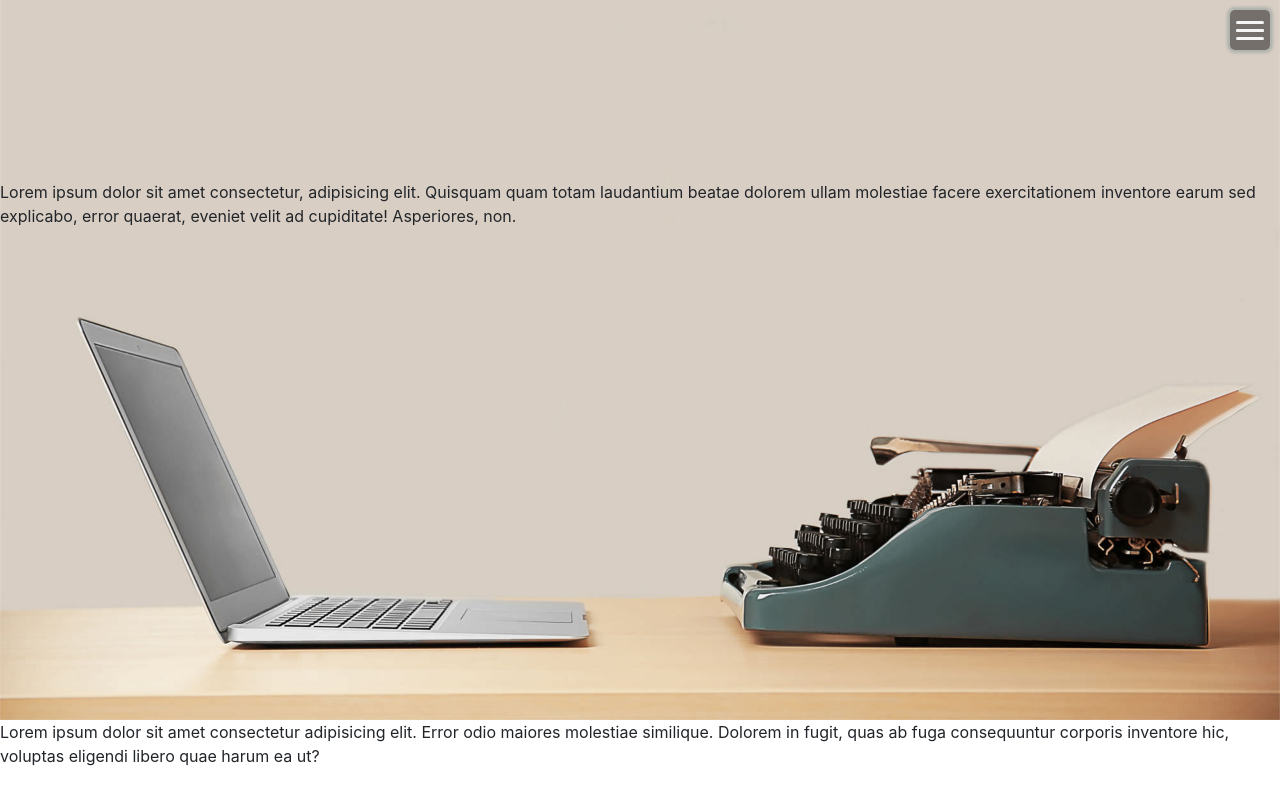
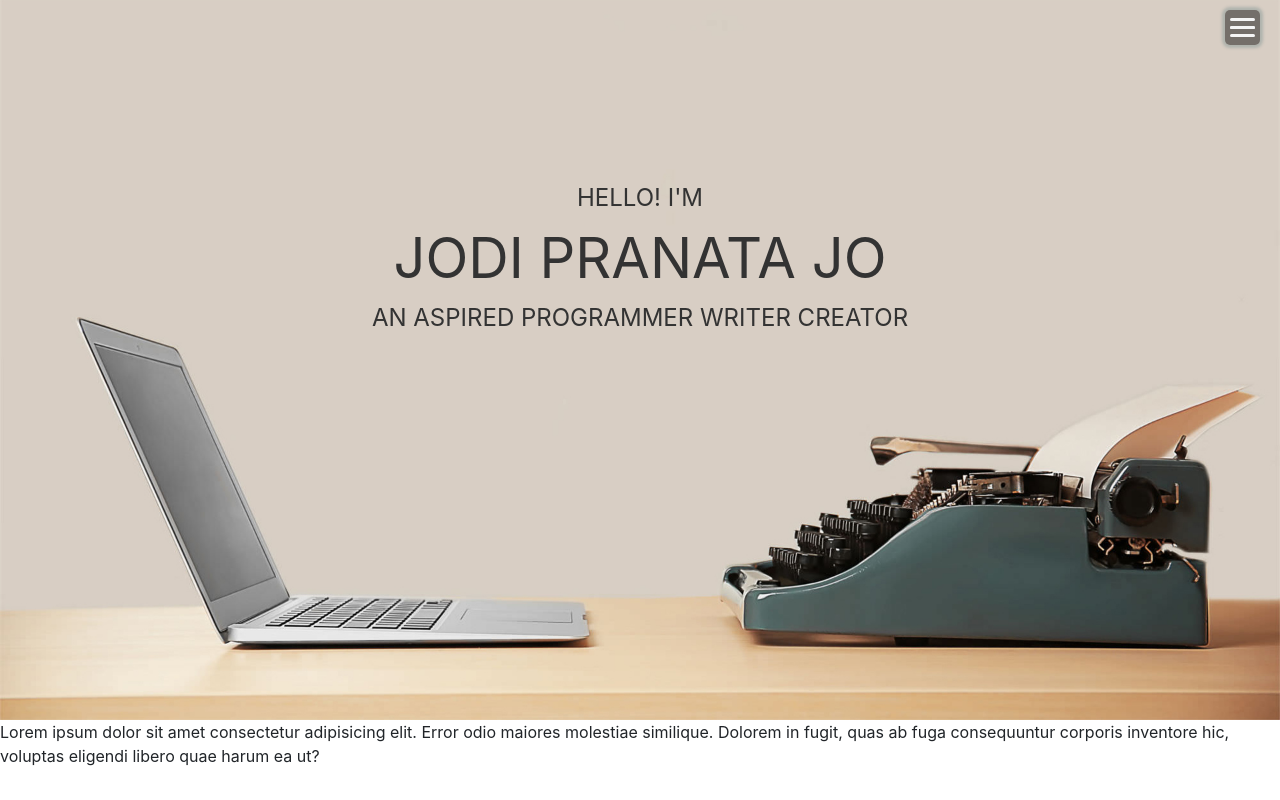
Before and after one commit to jodranata/portfolio, a plain HTML site: page index.html in a window 1280 px wide. Drawn offline with Linux system fonts and the light colour scheme.

Commit message:
intro text

```diff
--- a/css/index.css
+++ b/css/index.css
@@ -16,14 +16,14 @@ body {
 }
 
 .hamburger-button {
-  width: 40px;
-  height: 40px;
+  width: 35px;
+  height: 35px;
   padding: 5px 0;
   background-color: rgba(17, 17, 17, 0.5);
   border-radius: 5px;
   position: fixed;
   z-index: 99;
-  right: 10px;
+  right: 20px;
   top: 10px;
   display: flex;
   flex-direction: column;
@@ -134,7 +134,27 @@ a.navbar-links {
   position: relative;
 }
 
-.header-text {
+.header-intro {
   position: absolute;
   top: 25%;
+  left: 50%;
+  transform: translateX(-50%);
+  text-align: center;
+  text-transform: uppercase;
 }
+
+.light-text {
+  color: var(--light-color);
+}
+
+.dark-text {
+  color: var(--dark-color);
+}
+
+.medium-text {
+  font-size: 1.5rem;
+}
+
+.large-text {
+  font-size: 3.5rem;
+}
--- a/css/partials/_variables.css
+++ b/css/partials/_variables.css
@@ -13,7 +13,7 @@ body {
   --bg-light: rgb(248, 248, 248);
   --title-color: #1f1e1e;
   --dark-color: rgb(51, 51, 51);
-  --light-color: rgb(248, 248, 248);
+  --light-color: rgb(240, 240, 240);
   --gradient-color: linear-gradient(314deg, #bebebe, #494649);
   --shadow-color: 0px 8px 21px rgba(5, 148, 112, 0.301);
   --box-shadow-color: rgba(78, 115, 119, 0.285);
--- a/index.html
+++ b/index.html
@@ -46,11 +46,20 @@
       </nav>
     </div>
     <header class="main-header">
-      <div class="header-text">
-        Lorem ipsum dolor sit amet consectetur, adipisicing elit. Quisquam quam
-        totam laudantium beatae dolorem ullam molestiae facere exercitationem
-        inventore earum sed explicabo, error quaerat, eveniet velit ad
-        cupiditate! Asperiores, non.
+      <div class="header-intro dark-text">
+        <div class="medium-text">
+          Hello! I'm
+        </div>
+        <div class="large-text">
+          Jodi Pranata
+          <span>Jo</span>
+        </div>
+        <div class="medium-text">
+          An aspired
+          <span>Programmer</span>
+          <span>Writer</span>
+          <span>Creator</span>
+        </div>
       </div>
     </header>
     <main>
```
